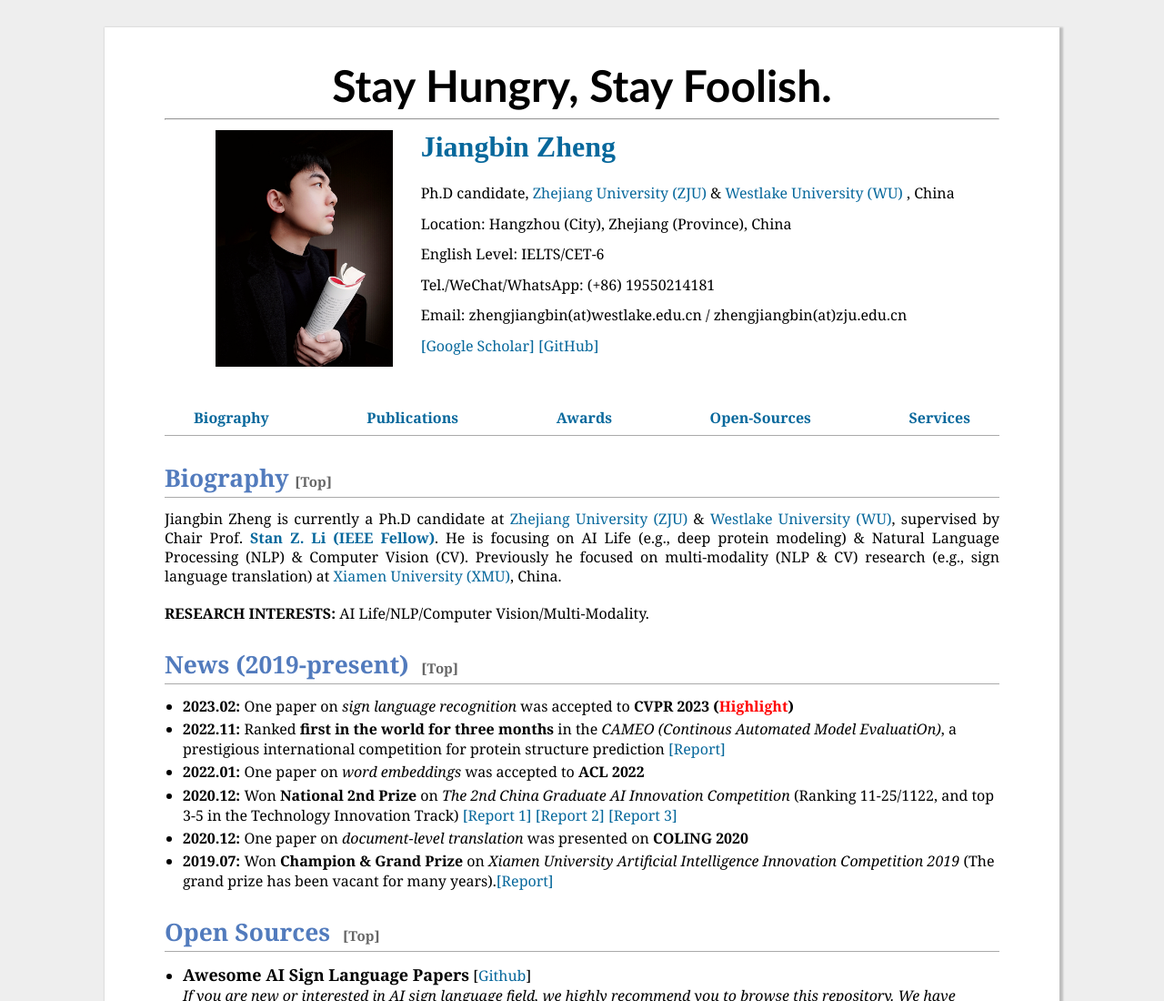
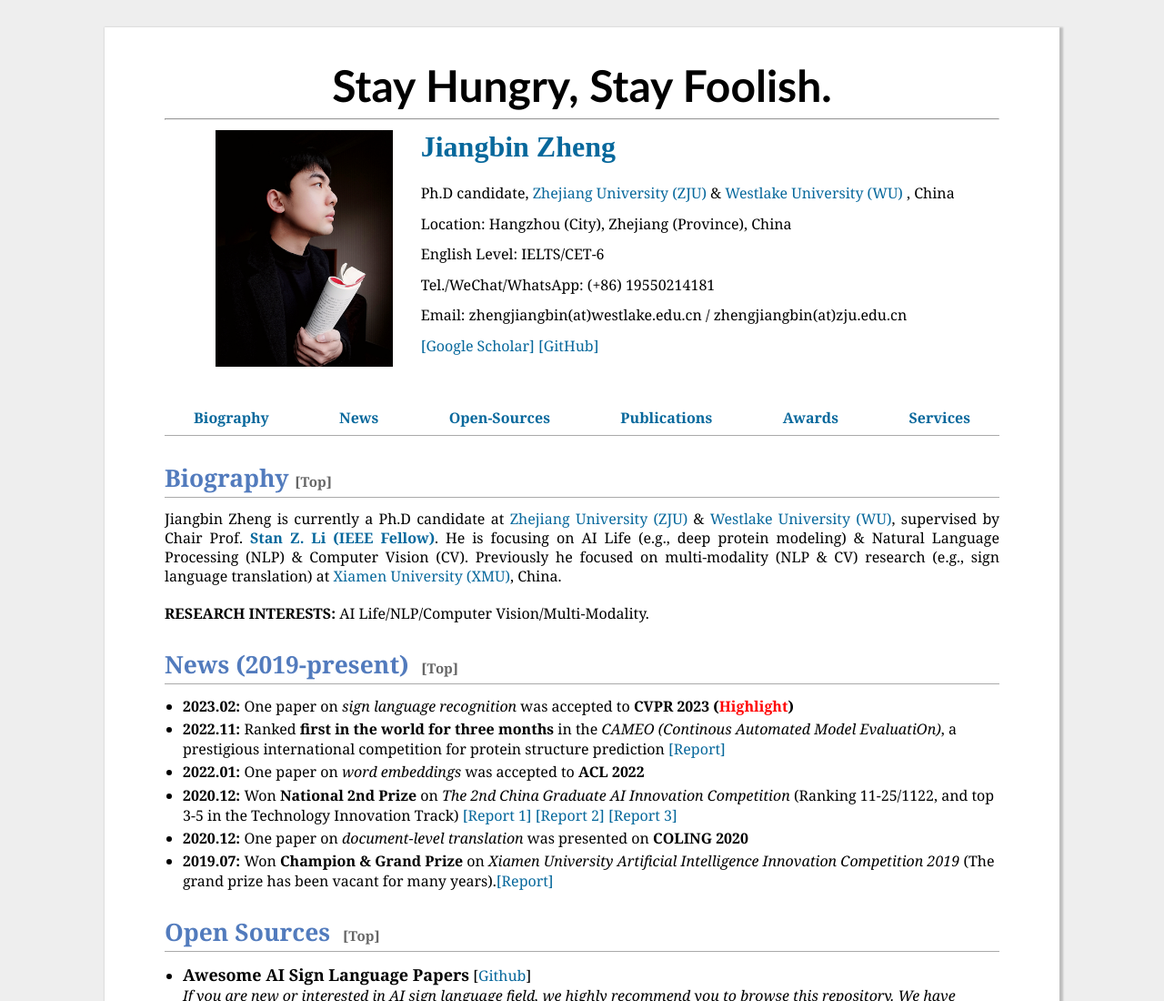
Before and after one commit to binbinjiang/binbinjiang.github.io, a plain HTML site: page index.html in a window 1280 px wide. Shown: the top 1100 px of the page at 91% size. Drawn offline with Linux system fonts and the light colour scheme.

Commit message:
Update index.html

```diff
--- a/index.html
+++ b/index.html
@@ -61,11 +61,11 @@
 <div style="text-align:justify; text-align-last:justify; padding-left: 2.0em; padding-right: 2.0em;">
 
 <a href="#biography"><b>Biography </b></a>
-<!-- <a href="#news"><b>News</b></a> -->
+<a href="#news"><b>News</b></a>
+<a href="#opensource"><b>Open-Sources</b></a>
 <!-- <a href="#experience"><b>Experience</b></a> -->
 <a href="#publications"><b>Publications</b></a>
 <a href="#awards"><b>Awards</b></a>
-<a href="#opensource"><b>Open-Sources</b></a>
 <a href="#services"><b>Services</b></a>
 <!-- <a href="#positions"><b>Positions</b></a>
 <a href="#projects"><b>Projects</b></a> -->
```
